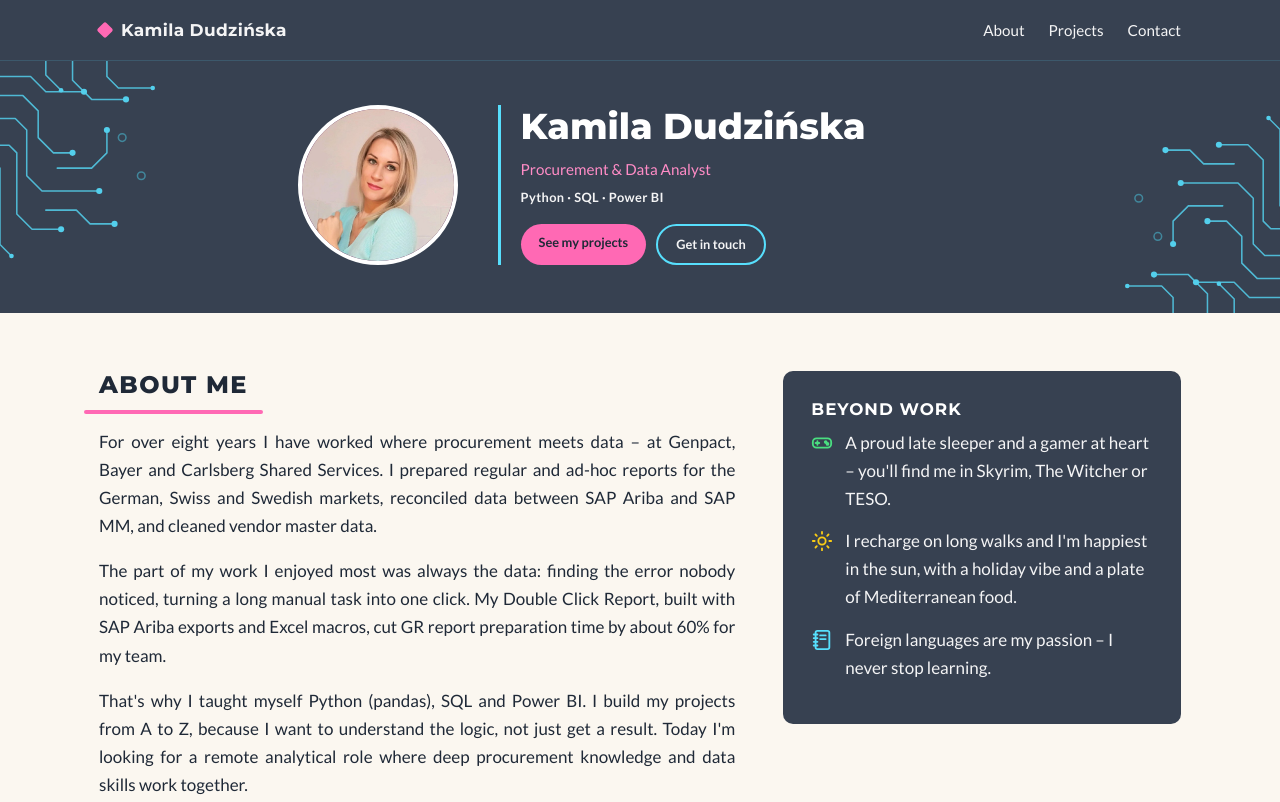
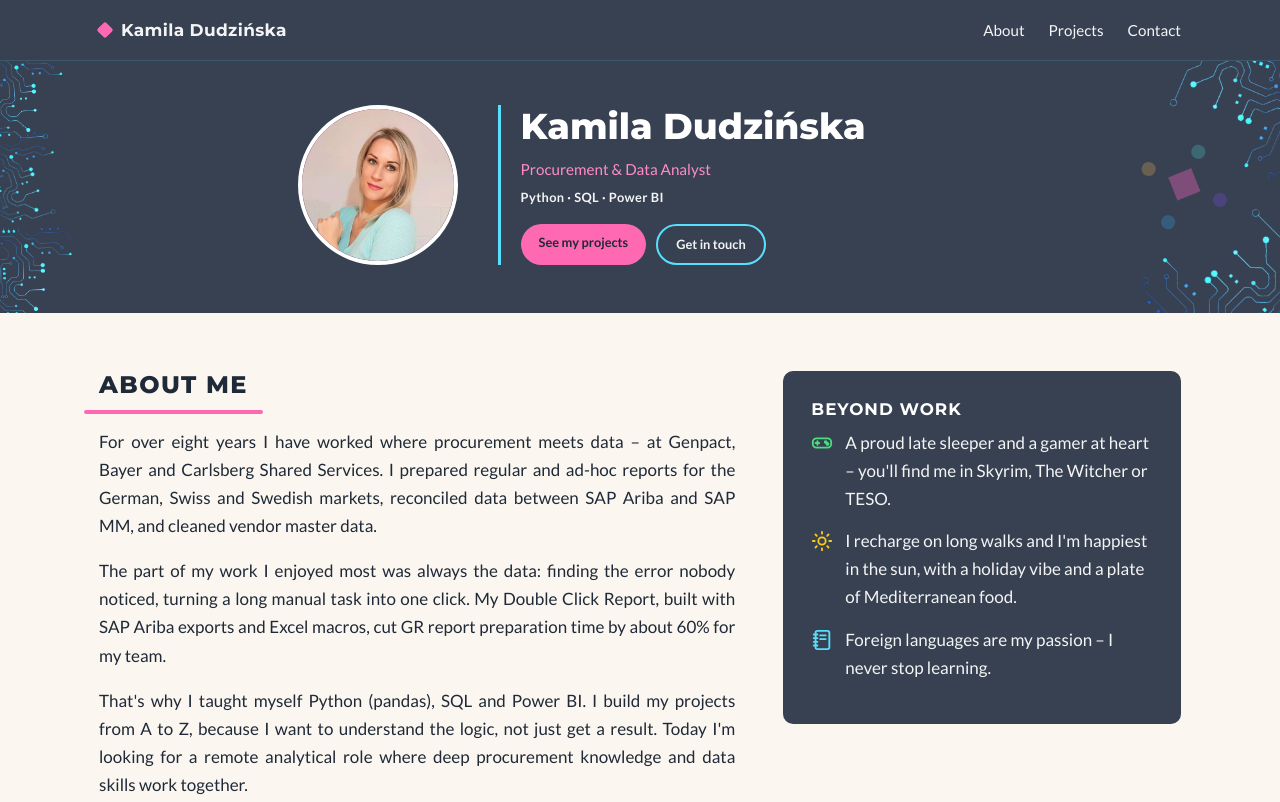
Before and after one commit to kamila-dudzinska/kamila-dudzinska.github.io, a plain HTML site: page index.html in a window 1280 px wide. Shown: the top 802 px of the page. Drawn offline with Linux system fonts and the light colour scheme.

Commit message:
Use decorations from my LinkedIn banner in page headers
Co-Authored-By: Claude Opus 5.5 <noreply@anthropic.com>
Claude-Session: https://claude.ai/code/session_01J9ZHiX5wmCzV82d4LN8vvJ

```diff
--- a/css/style.css
+++ b/css/style.css
@@ -584,3 +584,41 @@ body { background: var(--page); }
 /* Różowe podkreślenie nagłówków: od początku do końca słowa + 10% z każdej strony */
 main h2 { display: table; }
 main h2::after { width: 120%; margin-left: -10%; }
+
+/* ==========================================================
+   Ozdobniki z banera LinkedIn (obwody + figury geometryczne)
+   img/deco-left.png i img/deco-right.png – przezroczyste tło
+   ========================================================== */
+.hero::before, .hero::after,
+.page-header::before, .page-header::after {
+  content: "";
+  position: absolute;
+  top: 0;
+  bottom: 0;
+  height: 100%;
+  transform: none;
+  opacity: 1;
+  pointer-events: none;
+  display: block;
+}
+.hero::before, .page-header::before {
+  left: 0;
+  width: 36%;
+  background: url("../img/deco-left.png") no-repeat left center / auto 100%;
+}
+.hero::after, .page-header::after {
+  right: 0;
+  left: auto;
+  width: 36%;
+  background: url("../img/deco-right.png") no-repeat right center / auto 100%;
+}
+.page-header .container { position: relative; z-index: 1; }
+
+@media (max-width: 760px) {
+  .hero::before, .hero::after { width: 40%; height: 100%; opacity: 0.35; }
+  .page-header::before, .page-header::after { display: block; opacity: 0.35; }
+}
+@media (max-width: 760px) {
+  .hero::before { background-size: auto 200px; background-position: left top; opacity: 0.5; }
+  .hero::after { background-size: auto 200px; background-position: right bottom; opacity: 0.5; }
+}
```
Also changed, not shown: img/deco-left.png (added), img/deco-right.png (added).
